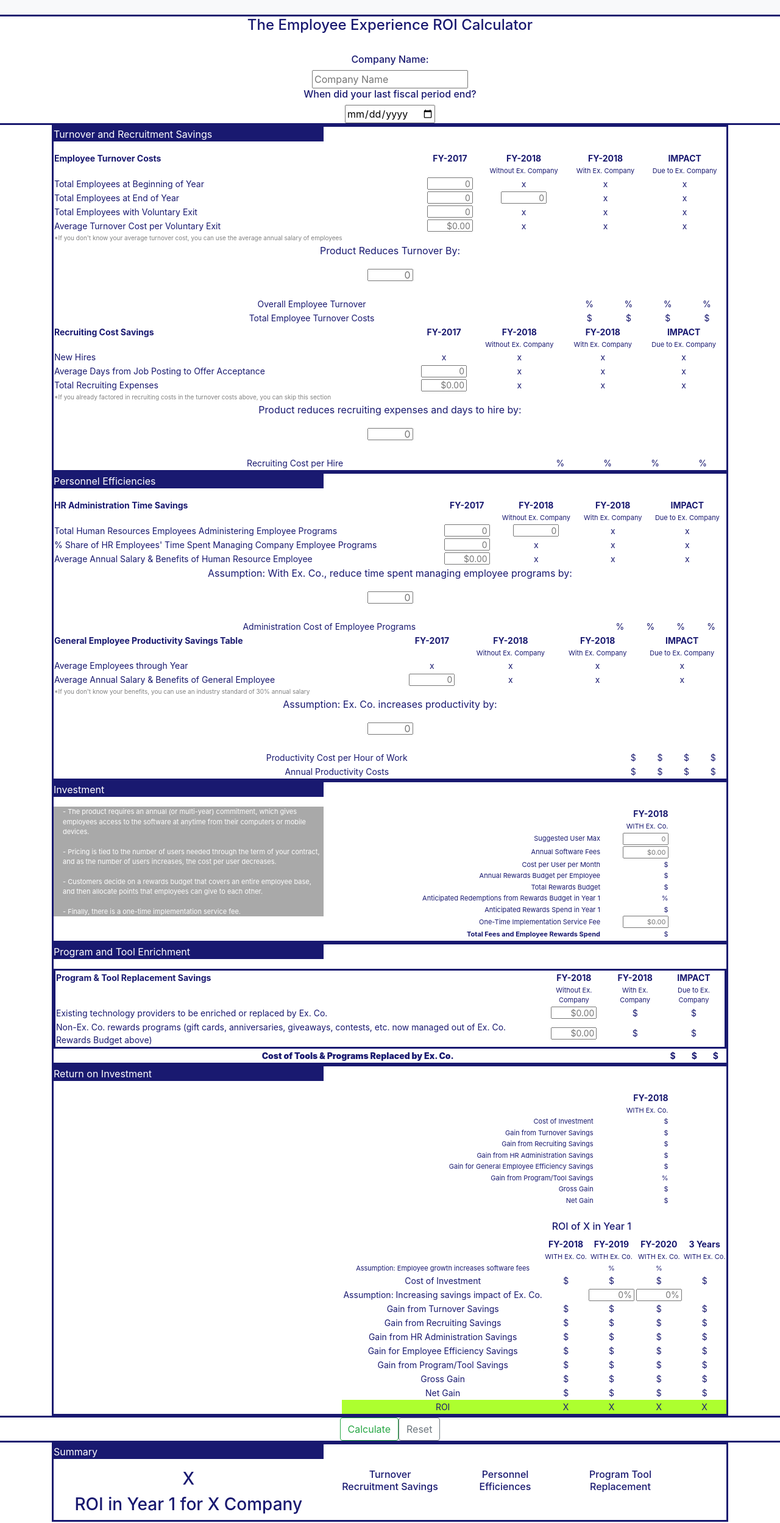
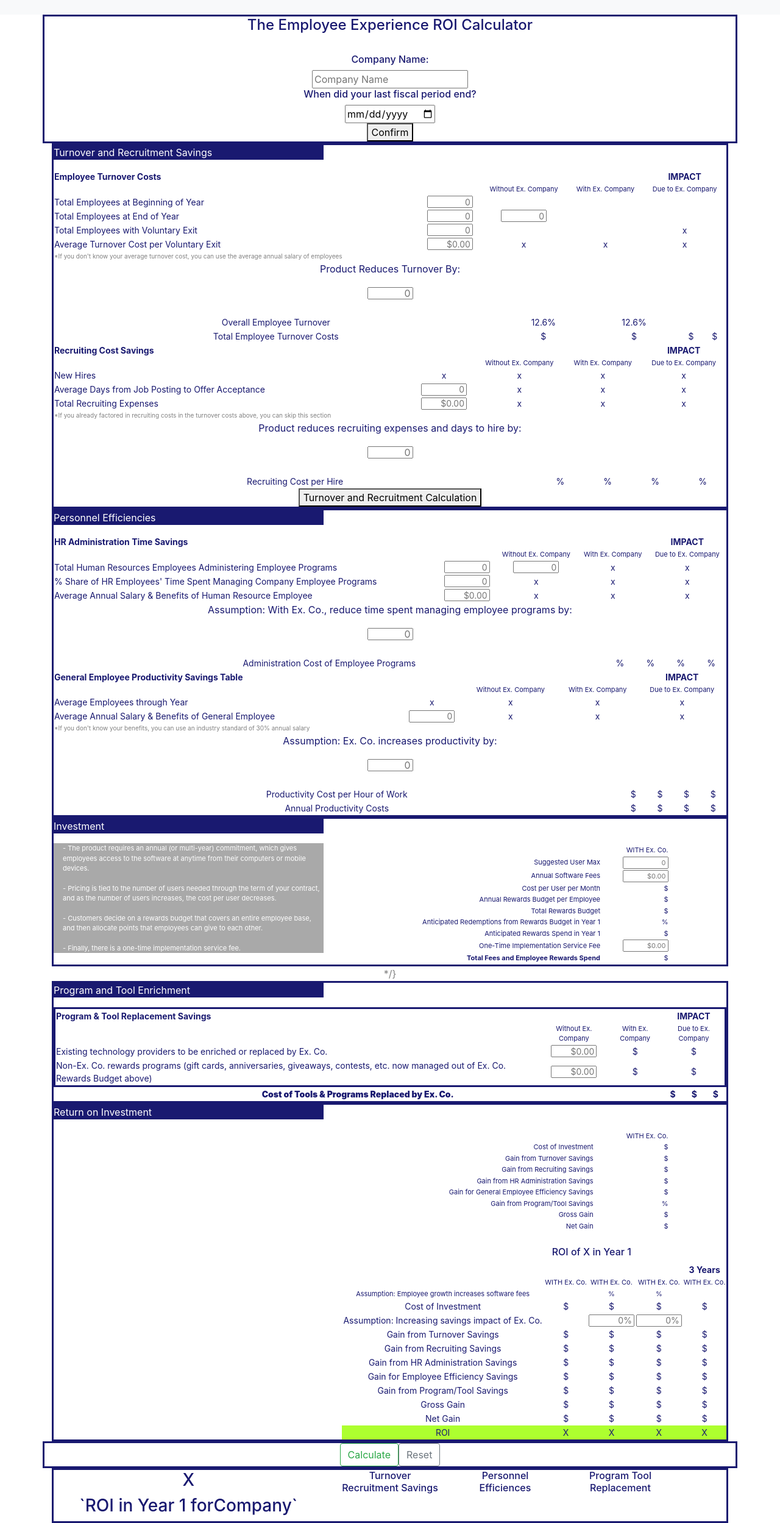
Before and after one commit to patrickcorcoran10/smROI, a React (Create React App) app in the folder client/: page / in a window 1280 px wide. Shown: the whole page at 61% size. Built offline with nearby package versions, Linux system fonts and the light colour scheme.

Commit message:
back to a single component with multiple onclick function

```diff
--- a/client/src/App.js
+++ b/client/src/App.js
@@ -4,7 +4,8 @@ import './App.css';
 import NavBar from "./components/NavBar/NavBar";
 import Footer from "./components/Footer/Footer";
 import Wrapper from "./components/Wrapper/Wrapper";
-import Parent from "./components/Parent/Parent";
+// import Parent from "./components/Parent/Parent";
+import MultiyearROI from './components/MultiyearROI/MultiyearROI';
 
 class App extends Component {
   render() {
@@ -12,7 +13,8 @@ class App extends Component {
       <div className="App">
         <NavBar />
           <Wrapper>
-            <Parent />
+            {/* <Parent /> */}
+            <MultiyearROI />
           </Wrapper>
         <Footer />
       </div>
--- a/client/src/components/Investment/Investment.js
+++ b/client/src/components/Investment/Investment.js
@@ -3,8 +3,8 @@ import React, { Component } from "react";
 import "../MultiyearROI/MultiyearROI";
 
 class Investment extends Component {
-    constructor() {
-        super();
+    constructor(props) {
+        super(props);
     }
     render() {
         return(
--- a/client/src/components/MultiyearROI/MultiyearROI.js
+++ b/client/src/components/MultiyearROI/MultiyearROI.js
@@ -8,10 +8,15 @@ class MultiyearROI extends Component {
         super();
 
     this.state = {
+        // YearQ Inputs
             companyName: "",
+            tableYear: "",
+            tableYearPlusOne: "",
+            tableYearPlusTwo: "",
+            tableYearPlusThree: "",
+            lastFiscalYearEnd: "",
         // Turnover and Recruitment Savings
             // Employee Turnover Cost Savings Inputs
-            lastFiscalYearEnd: "",
             totEBOY: "",
             totEEOY: "",
             totEEOY1: "",
@@ -44,6 +49,49 @@ class MultiyearROI extends Component {
             savingsAssumption2: "",
         };
     };
+
+    companyYear = (event) => {
+        event.preventDefault();
+        let year = parseInt(this.refs.lastFiscalYearEnd.value.slice(0,4));
+        let yearPlusOne = year + 1;
+        let yearPlusTwo = year +2;
+        let yearPlusThree = year + 3;
+        this.setState({
+            companyName: this.refs.companyName.value,
+            lastFiscalYearEnd: this.refs.lastFiscalYearEnd.value,
+            tableYear: "FY-"+year,
+            tableYearPlusOne: "FY-"+yearPlusOne,
+            tableYearPlusTwo: "FY-"+yearPlusTwo,
+            tableYearPlusThree: "FY-"+yearPlusThree,
+        }, () => {
+        console.log(this.state);
+        });
+    }
+    turnoverRecruitmentSavings = (event) => {
+        event.preventDefault();
+        let totEBOYwithoutCoYearPlusOne = this.refs.totEEOY.value;
+        let totEBOYwithCoYearPlusOne = totEBOYwithoutCoYearPlusOne;
+        let overallEmployeeTurnoverPlusOne = (.126 * (1 - (parseInt(this.refs.productTurnoverSavings.value))));
+        let impactOverallEmployeeTurnoverPlusOne = overallEmployeeTurnoverPlusOne - 12.6;
+        let totEmployeesWithVoluntaryExitPlusOnewithoutCompany = .126 * ((totEBOYwithoutCoYearPlusOne + totEBOYwithoutCoYearPlusOne)/2);
+        let totEmployeesWithVoluntaryExitPlusOnewithCompany = .114 * ((totEBOYwithoutCoYearPlusOne + this.state.totEEOY1.value)/2);
+        this.setState({
+            totEBOY: this.refs.totEBOY.value,
+            totEBOYwoCoYearPlusOne: totEBOYwithoutCoYearPlusOne,
+            totEBOYwithCoYearPlusOne: totEBOYwithCoYearPlusOne,
+            totEEOY: this.refs.totEEOY.value,
+            totEEOY1: this.refs.totEEOY1.value,
+            totEmployeesWithVoluntaryExitPlusOnewithoutCompany: totEmployeesWithVoluntaryExitPlusOnewithoutCompany,
+            totEwVoluntaryExit: this.refs.totEwVoluntaryExit.value,
+            avgTurnoverCostVoluntaryExit: this.refs.avgTurnoverCostVoluntaryExit.value,
+            productTurnoverSavings: this.refs.productTurnoverSavings.value,
+            overallEmployeeTurnoverPlusOne: overallEmployeeTurnoverPlusOne,
+            impactOverallEmployeeTurnoverPlusOne: impactOverallEmployeeTurnoverPlusOne,
+        }, () => {
+            console.log(this.state);
+
+        })
+    }
 
     calculate = (event) => {
         console.log("Now we're clicking");
@@ -137,7 +185,7 @@ class MultiyearROI extends Component {
     render() {
         return (
             <div className="container">
-                {/* <div className="row" id="header">
+                <div className="row" id="header">
                     <div className="col-md-12">
                         <h4>The Employee Experience ROI Calculator</h4>
                         <br />
@@ -146,9 +194,11 @@ class MultiyearROI extends Component {
                         <br />
                         <h6>When did your last fiscal period end?</h6>
                         <input ref="lastFiscalYearEnd" type="date" placeholder="Enter Date"></input>
+                        <br />
+                        <button onClick={this.companyYear.bind(this)}>Confirm</button>
                     </div>
-                </div> */}
-                {/* <div id="trSavings">
+                </div>
+                <div id="trSavings">
                     <div className="row">
                         <div className="col-md-5">
                             <p className="divTitle">Turnover and Recruitment Savings</p>
@@ -162,9 +212,9 @@ class MultiyearROI extends Component {
                                 <tbody>
                                     <tr>
                                         <th className="leftTH">Employee Turnover Costs</th>
-                                        <th>FY-2017</th>
-                                        <th>FY-2018</th>
-                                        <th>FY-2018</th>
+                                        <th>{this.state.tableYear}</th>
+                                        <th>{this.state.tableYearPlusOne}</th>
+                                        <th>{this.state.tableYearPlusOne}</th>
                                         <th className="impactTH">IMPACT</th>
                                     </tr>
                                     <tr className="smallTR">
@@ -177,22 +227,22 @@ class MultiyearROI extends Component {
                                     <tr>
                                         <td className="leftTH">Total Employees at Beginning of Year</td>
                                         <td><input className="tableInput" ref="totEBOY" placeholder="0"></input></td>
-                                        <td>x</td>
-                                        <td>x</td>
-                                        <td>x</td>
+                                        <td>{this.state.totEBOYwithCoYearPlusOne}</td>
+                                        <td>{this.state.totEBOYwithCoYearPlusOne}</td>
+                                        <td></td>
                                     </tr>
                                     <tr>
                                         <td className="leftTH">Total Employees at End of Year</td>
                                         <td><input className="tableInput" ref="totEEOY" placeholder="0"></input></td>
                                         <td><input className="tableInput" ref="totEEOY1" placeholder="0"></input></td>
-                                        <td>x</td>
-                                        <td>x</td>
+                                        <td>{this.state.totEEOY1}</td>
+                                        <td></td>
                                     </tr>
                                     <tr>
                                         <td className="leftTH">Total Employees with Voluntary Exit</td>
                                         <td><input className="tableInput" ref="totEwVoluntaryExit" placeholder="0"></input></td>
-                                        <td>x</td>
-                                        <td>x</td>
+                                        <td>{this.state.totEmployeesWithVoluntaryExitPlusOnewithoutCompany}</td>
+                                        <td>{this.state.totEmployeesWithVoluntaryExitPlusOnewithoutCompany}</td>
                                         <td>x</td>
                                     </tr>
                                     <tr>
@@ -223,10 +273,10 @@ class MultiyearROI extends Component {
                                 <tbody>
                                     <tr>
                                         <td>Overall Employee Turnover</td>
-                                        <td>%</td>
-                                        <td>%</td>
-                                        <td>%</td>
-                                        <td>%</td>
+                                        <td>12.6%</td>
+                                        <td>12.6%</td>
+                                        <td>{this.state.overallEmployeeTurnoverPlusOne}</td>
+                                        <td>{this.state.impactOverallEmployeeTurnoverPlusOne}</td>
                                     </tr>
                                     <tr>
                                         <td>Total Employee Turnover Costs</td>
@@ -245,9 +295,9 @@ class MultiyearROI extends Component {
                                 <tbody>
                                     <tr>
                                         <th className="leftTH">Recruiting Cost Savings</th>
-                                        <th>FY-2017</th>
-                                        <th>FY-2018</th>
-                                        <th>FY-2018</th>
+                                        <th>{this.state.tableYear}</th>
+                                        <th>{this.state.tableYearPlusOne}</th>
+                                        <th>{this.state.tableYearPlusOne}</th>
                                         <th className="impactTH">IMPACT</th>
                                     </tr>
                                     <tr className="smallTR">
@@ -308,8 +358,13 @@ class MultiyearROI extends Component {
                             </table>
                         </div>
                     </div>
-                </div> */}
-                {/* <div className="personnelEfficiencies">
+                    <div className="row">
+                        <div className="col-md-12">
+                        <button onClick={this.turnoverRecruitmentSavings.bind(this)}>Turnover and Recruitment Calculation</button>
+                        </div>
+                    </div>
+                </div>
+                <div className="personnelEfficiencies">
                 <div className="row" id="personnelEfficiencies">
                     <div className="col-md-5">
                                 <p className="divTitle">Personnel Efficiencies</p>
@@ -323,9 +378,9 @@ class MultiyearROI extends Component {
                                     <tbody>
                                         <tr>
                                             <th className="leftTH">HR Administration Time Savings</th>
-                                            <th>FY-2017</th>
-                                            <th>FY-2018</th>
-                                            <th>FY-2018</th>
+                                            <th>{this.state.tableYear}</th>
+                                            <th>{this.state.tableYearPlusOne}</th>
+                                            <th>{this.state.tableYearPlusOne}</th>
                                             <th className="impactTH">IMPACT</th>
                                         </tr>
                                         <tr className="smallTR">
@@ -385,9 +440,9 @@ class MultiyearROI extends Component {
                                     <tbody>
                                         <tr>
                                             <th className="leftTH">General Employee Productivity Savings Table</th>
-                                            <th>FY-2017</th>
-                                            <th>FY-2018</th>
-                                            <th>FY-2018</th>
+                                            <th>{this.state.tableYear}</th>
+                                            <th>{this.state.tableYearPlusOne}</th>
+                                            <th>{this.state.tableYearPlusOne}</th>
                                             <th className="impactTH">IMPACT</th>
                                         </tr>
                                         <tr className="smallTR">
@@ -448,8 +503,8 @@ class MultiyearROI extends Component {
                                 </table>
                             </div>
                         </div>
-                    </div> */}
-                {/* <div className="investments">
+                    </div>
+                <div className="investments">
                     <div className="row">
                         <div className="col-md-5">
                                 <p className="divTitle">Investment</p>
@@ -471,7 +526,7 @@ class MultiyearROI extends Component {
                                 <tbody>
                                     <tr>
                                         <th></th>
-                                        <th className="investmentTH">FY-2018</th>
+                                        <th className="investmentTH">{this.state.tableYearPlusOne}</th>
                                     </tr>
                                     <tr>
                                         <td></td>
@@ -520,7 +575,7 @@ class MultiyearROI extends Component {
                         </div>
                     </div>
                 </div> */}
-                {/* <div className="ptEnrichment">
+                <div className="ptEnrichment">
                     <div className="row">
                         <div className="col-md-5">
                                 <p className="divTitle">Program and Tool Enrichment</p>
@@ -534,8 +589,8 @@ class MultiyearROI extends Component {
                                 <tbody>
                                     <tr>
                                         <th className="leftTH">Program & Tool Replacement Savings</th>
-                                        <th>FY-2018</th>
-                                        <th>FY-2018</th>
+                                        <th>{this.state.tableYearPlusOne}</th>
+                                        <th>{this.state.tableYearPlusOne}</th>
                                         <th className="impactTH">IMPACT</th>
                                     </tr>
                                     <tr className="smallTR">
@@ -570,8 +625,8 @@ class MultiyearROI extends Component {
                             </table>
                         </div>
                     </div>
-                </div> */}
-                {/* <div className="roi">
+                </div>
+                <div className="roi">
                     <div className="row" id="roi">
                         <div className="col-md-5">
                             <p className="divTitle">Return on Investment</p>
@@ -587,7 +642,7 @@ class MultiyearROI extends Component {
                                 <tbody>
                                     <tr>
                                         <th></th>
-                                        <th className="investmentTH">FY-2018</th>
+                                        <th className="investmentTH">{this.state.tableYearPlusOne}</th>
                                     </tr>
                                     <tr>
                                         <td></td>
@@ -647,9 +702,9 @@ class MultiyearROI extends Component {
                                 <tbody>
                                     <tr>
                                         <th></th>
-                                        <th>FY-2018</th>
-                                        <th>FY-2019</th>
-                                        <th>FY-2020</th>
+                                        <th>{this.state.tableYearPlusOne}</th>
+                                        <th>{this.state.tableYearPlusTwo}</th>
+                                        <th>{this.state.tableYearPlusThree}</th>
                                         <th>3 Years</th>
                                     </tr>
                                     <tr className="smallTR">
@@ -742,8 +797,8 @@ class MultiyearROI extends Component {
                             </table>
                         </div>
                     </div>
-                </div> */}
-                {/* <div className="row" id="submit">
+                </div>
+                <div className="row" id="submit">
                     <div className="col-md-4">
                     </div>
                     <div className="col-md-4">
@@ -752,24 +807,29 @@ class MultiyearROI extends Component {
                     </div>
                     <div className="col-md-4">
                     </div>
-                </div> */}
-                {/* <div className="summary">
+                </div>
+                <div className="summary">
                     <div className="row">
                         <div className="col-md-5">
-                            <p className="divTitle">Summary</p>
+                            <h3>X</h3>
+                            <h3>`ROI in Year 1 for
+                            {/* {this.refs.companyName.value}  */}
+                            Company`</h3>
                         </div>
-                        <div className="col-md-7">
+                        <div className="col-md-2">
+                            <h6>Turnover Recruitment Savings</h6>
+                            <br />
+                        </div>
+                        <div className="col-md-2">
+                            <h6>Personnel Efficiences</h6>
+                            <br />
+                        </div>
+                        <div className="col-md-2">
+                            <h6>Program Tool Replacement</h6>
+                            <br />
                         </div>
                     </div>
-                    <div className="row">
-                        <div className="col-md-5">
-                            <h6>This is where we will display the</h6>
-                        </div>
-                        <div className="col-md-7">
-                            <h6>Summary</h6>
-                        </div>
-                    </div>
-                </div> */}
+                </div>
             </div>
 
         )
--- a/client/src/components/Parent/Parent.js
+++ b/client/src/components/Parent/Parent.js
@@ -1,25 +1,82 @@
 import React, { Component } from "react";
-import YearQ from "../YearQ/YearQ";
-import TRRecruitmentSavings from "../TRRecruitmentSavings/TRRecruitmentSavings";
-import PersonnelEfficiencies from "../PersonnelEfficiencies/PersonnelEfficiencies";
-import Investment from "../Investment/Investment";
-import PTEnrichment from "../PTEnrichment/PTEnrichment";
-import ROI from "../ROI/ROI";
-import Submit from "../Submit/Submit";
-import Summary from "../Summary/Summary";
+// import YearQ from "../YearQ/YearQ";
+// import TRRecruitmentSavings from "../TRRecruitmentSavings/TRRecruitmentSavings";
+// import PersonnelEfficiencies from "../PersonnelEfficiencies/PersonnelEfficiencies";
+// import Investment from "../Investment/Investment";
+// import PTEnrichment from "../PTEnrichment/PTEnrichment";
+// import ROI from "../ROI/ROI";
+// import Submit from "../Submit/Submit";
+// import Summary from "../Summary/Summary";
+// import Wrapper from "../Wrapper/Wrapper";
+import MultiyearROI from "../MultiyearROI/MultiyearROI";
 
 class Parent extends Component {
+    constructor(props) {
+        super(props);
+
+    this.state = {
+        companyName: "",
+        // Turnover and Recruitment Savings
+            // Employee Turnover Cost Savings Inputs
+            lastFiscalYearEnd: "",
+            totEBOY: "",
+            totEEOY: "",
+            totEEOY1: "",
+            totEwVoluntaryExit: "",
+            avgTurnoverCostVoluntaryExit: "",
+            productTurnoverSavings: "",
+            // Recruiting Cost Inputs
+            avgDaysPostingToAccept: "",
+            totRecruitingExpenses: "",
+            productRecruitingSavings: "",
+        // Personnel Efficiencies
+            // HR Admin Time Savings
+            totHREmployeesAdminEmployeePrograms: "",
+            totHREmployeesAdminEmployeePrograms1: "",
+            percentageShareOfHREmployeesTimeAdminEmployeePrograms: "",
+            avgSalaryHREmployee: "",
+            reductionManagingProgramsHREmployee: "",
+            // Employee Productiving Savings
+            avgAnnualSalaryGeneralEmployee: "",
+            increaseGeneralEmployeeProductivity: "",
+        // Investment Inputs
+            suggestedUserMax: "",
+            annualSoftwareFees: "",
+            oneTimeImplimentationFee: "",
+        // Program and Tool Enrichment Inputs
+            existingProvidersCost: "",
+            rewardsProgramOtherCompany: "",
+        // ROI Inputs
+            savingsAssumption1: "",
+            savingsAssumption2: "",
+        };
+    };
+    companyYear(companyName, lastFiscalYearEnd) {
+        this.setState({
+            companyName: companyName,
+            lastFiscalYearEnd: lastFiscalYearEnd,
+        })
+
+    };
+
+
+
     render() {
         return (
             <div className="parent">
-                <YearQ />
+                <Wrapper >
+                    {/* <YearQ
+                     click={this.companyYear.bind(this)}
+                    />
                     <TRRecruitmentSavings />
                     <PersonnelEfficiencies />
                     <Investment />
                     <PTEnrichment />
                     <ROI />
                     <Submit />
-                <Summary />
+                    <Summary /> */}
+                    <MultiyearROI />
+                </Wrapper>
             </div>
         )
     }
```
Also changed, not shown: client/src/components/YearQ/YearQ.js (+19 -11 lines). Lines whose indentation alone changed are shown as unchanged.
